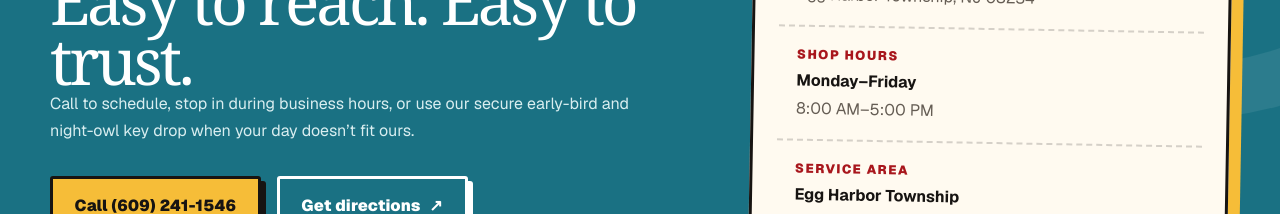
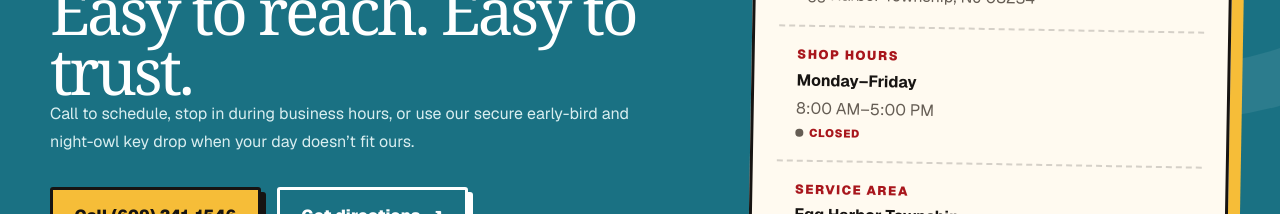
Before and after one commit to cconway1-stevens/ohat-website, a Next.js app: page / in a window 1280 px wide. Shown: the part 7060-7274 px from the top of the page. Built offline with nearby package versions, Linux system fonts and the light colour scheme; no server answers.

Commit message:
Add live shop hours status and holiday notices

```diff
--- a/app/contact/page.tsx
+++ b/app/contact/page.tsx
@@ -6,6 +6,7 @@ import { DirectionsTrigger } from "@/components/directions-dialog";
 import { CopyButton } from "@/components/copy-field";
 import { phoneDisplay, phoneHref, SiteHeader } from "@/components/site-header";
 import { contactEmail, receiptsEmail } from "@/lib/business";
+import { ShopHoursStatus } from "@/components/shop-hours-status";
 import { autoRepairSchema, shop } from "@/lib/shop";
 
 // The wording is page-specific SEO copy and stays here, but the details
@@ -152,6 +153,7 @@ export default function ContactPage() {
                       <dd>Closed</dd>
                     </div>
                   </dl>
+                  <ShopHoursStatus />
                   <p>
                     {shop.hours.closedNote} The{" "}
                     <Link href="/vehicle-drop-off">secure night drop</Link>
--- a/app/globals.css
+++ b/app/globals.css
@@ -271,6 +271,13 @@ img { max-width: 100%; }
 }
 .directions-dialog-hours a { color: var(--red); }
 .directions-dialog-hours a:hover { text-decoration: underline; }
+.shop-hours-status-wrap { display: inline-flex; flex-wrap: wrap; align-items: center; gap: .35rem .65rem; }
+.shop-hours-status { display: inline-flex; align-items: center; gap: .35rem; font-size: .7rem; font-weight: 950; letter-spacing: .06em; text-transform: uppercase; }
+.shop-hours-status > span { width: .48rem; height: .48rem; border-radius: 50%; background: currentColor; }
+.shop-hours-status.is-open { color: #187a42; }
+.shop-hours-status.is-opening-soon, .shop-hours-status.is-closing-soon { color: #a65d00; }
+.shop-hours-status.is-closed { color: var(--red); }
+.shop-hours-holiday { flex-basis: 100%; color: var(--red); font-size: .72rem; font-weight: 800; line-height: 1.35; }
 .directions-dialog-options {
   display: grid;
   grid-template-columns: 1fr 1fr;
--- a/app/links/page.tsx
+++ b/app/links/page.tsx
@@ -8,6 +8,7 @@ import {
 } from "@/components/site-header";
 import { carfaxUrl, facebookUrl, googleUrl, yelpUrl } from "@/lib/business";
 import { shop } from "@/lib/shop";
+import { ShopHoursStatus } from "@/components/shop-hours-status";
 
 // Deliberately not chasing "auto repair Egg Harbor Township" here — /contact
 // and the service pages own those queries, and a second page competing for
@@ -104,7 +105,7 @@ export default function LinksPage() {
           </div>
         </nav>
 
-        <p className="link-hub-hours">{shop.hours.compact}</p>
+        <p className="link-hub-hours">{shop.hours.compact} <ShopHoursStatus /></p>
         <p className="link-hub-share">
           <Link href="/links/qr">Share this page — QR code &amp; link →</Link>
         </p>
--- a/app/page.tsx
+++ b/app/page.tsx
@@ -13,6 +13,7 @@ import { brandSrc, heroMakes } from "@/lib/makes";
 
 import { carfaxUrl } from "@/lib/business";
 import { autoRepairSchema, shop } from "@/lib/shop";
+import { ShopHoursStatus } from "@/components/shop-hours-status";
 
 export default function Home() {
   const localBusinessSchema = {
@@ -442,6 +443,7 @@ export default function Home() {
                 <small>Shop hours</small>
                 <strong>Monday–Friday</strong>
                 <span>{shop.hours.display.split(", ")[1]}</span>
+                <ShopHoursStatus />
               </div>
               <div>
                 <small>Service area</small>
--- a/components/directions-dialog.tsx
+++ b/components/directions-dialog.tsx
@@ -8,6 +8,7 @@ import {
   useState,
 } from "react";
 import { shop } from "@/lib/shop";
+import { ShopHoursStatus } from "./shop-hours-status";
 
 export const addressDisplay = shop.address.street;
 export const addressFull = shop.address.full;
@@ -139,6 +140,7 @@ export function DirectionsTrigger({
             Open {shop.hours.compact} · Lost?{" "}
             <a href={shop.phone.href}>Call {shop.phone.display}</a>
           </p>
+          <ShopHoursStatus />
         </div>
       </dialog>
     </>
--- /dev/null
+++ b/components/shop-hours-status.tsx
@@ -0,0 +1,18 @@
+"use client";
+
+import { useEffect, useState } from "react";
+import { getShopHoursStatus } from "@/lib/shop-hours";
+
+export function ShopHoursStatus() {
+  const [status, setStatus] = useState(() => getShopHoursStatus());
+  useEffect(() => {
+    const timer = window.setInterval(() => setStatus(getShopHoursStatus()), 60_000);
+    return () => window.clearInterval(timer);
+  }, []);
+  return (
+    <span className="shop-hours-status-wrap">
+      <span className={`shop-hours-status is-${status.status}`}><span aria-hidden="true" />{status.label}</span>
+      {status.holiday ? <span className="shop-hours-holiday">Facility may be closed for {status.holiday} — call for details.</span> : null}
+    </span>
+  );
+}
--- a/components/site-footer.tsx
+++ b/components/site-footer.tsx
@@ -6,6 +6,7 @@ import { shop } from "@/lib/shop";
 import { BrandMark, phoneDisplay, phoneHref } from "./site-header";
 
 import { profileLinks } from "@/lib/business";
+import { ShopHoursStatus } from "./shop-hours-status";
 
 const socialLinks = profileLinks.map(({ name, href }) => [name, href]);
 
@@ -69,6 +70,7 @@ export function SiteFooter() {
             <strong>Call</strong>
             <a href={phoneHref}>{phoneDisplay}</a>
             <span>{shop.hours.display}</span>
+            <ShopHoursStatus />
           </div>
           <div>
             <strong>Connect</strong>
--- /dev/null
+++ b/lib/shop-hours.ts
@@ -0,0 +1,61 @@
+import { shop } from "./shop";
+
+type Status = "open" | "opening-soon" | "closing-soon" | "closed";
+
+const federalFixedHolidays = [
+  [1, 1, "New Year's Day"], [6, 19, "Juneteenth"], [7, 4, "Independence Day"],
+  [11, 11, "Veterans Day"], [12, 25, "Christmas Day"],
+] as const;
+
+function observedDate(year: number, month: number, day: number) {
+  const date = new Date(Date.UTC(year, month - 1, day));
+  if (date.getUTCDay() === 6) date.setUTCDate(day - 1);
+  if (date.getUTCDay() === 0) date.setUTCDate(day + 1);
+  return date;
+}
+
+function nthWeekday(year: number, month: number, weekday: number, nth: number) {
+  const date = new Date(Date.UTC(year, month - 1, 1));
+  date.setUTCDate(1 + ((weekday - date.getUTCDay() + 7) % 7) + (nth - 1) * 7);
+  return date;
+}
+
+function lastWeekday(year: number, month: number, weekday: number) {
+  const date = new Date(Date.UTC(year, month, 0));
+  date.setUTCDate(date.getUTCDate() - ((date.getUTCDay() - weekday + 7) % 7));
+  return date;
+}
+
+function dateKey(date: Date) { return date.toISOString().slice(0, 10); }
+
+function holidayFor(year: number, month: number, day: number) {
+  const candidates = federalFixedHolidays.map(([holidayMonth, holidayDay, name]) => ({ date: observedDate(year, holidayMonth, holidayDay), name }));
+  candidates.push(
+    { date: nthWeekday(year, 1, 1, 3), name: "Martin Luther King Jr. Day" },
+    { date: nthWeekday(year, 2, 1, 3), name: "Washington's Birthday" },
+    { date: lastWeekday(year, 5, 1), name: "Memorial Day" },
+    { date: nthWeekday(year, 9, 1, 1), name: "Labor Day" },
+    { date: nthWeekday(year, 10, 1, 2), name: "Columbus Day" },
+    { date: nthWeekday(year, 11, 4, 4), name: "Thanksgiving Day" },
+  );
+  const key = dateKey(new Date(Date.UTC(year, month - 1, day)));
+  return candidates.find((holiday) => dateKey(holiday.date) === key)?.name ?? null;
+}
+
+function easternParts(now: Date) {
+  const parts = new Intl.DateTimeFormat("en-US", { timeZone: "America/New_York", weekday: "long", year: "numeric", month: "numeric", day: "numeric", hour: "numeric", minute: "numeric", hour12: false }).formatToParts(now);
+  return Object.fromEntries(parts.map(({ type, value }) => [type, value]));
+}
+
+export function getShopHoursStatus(now = new Date()) {
+  const parts = easternParts(now);
+  const holiday = holidayFor(Number(parts.year), Number(parts.month), Number(parts.day));
+  const minutes = Number(parts.hour) * 60 + Number(parts.minute);
+  const isWeekday = shop.hours.days.includes(parts.weekday);
+  let status: Status = "closed";
+  if (isWeekday && !holiday && minutes >= 480 && minutes < 1020) {
+    status = minutes < 510 ? "opening-soon" : minutes >= 990 ? "closing-soon" : "open";
+  }
+  const labels: Record<Status, string> = { open: "Open", "opening-soon": "Opening soon", "closing-soon": "Closing soon", closed: "Closed" };
+  return { label: labels[status], status, holiday };
+}
```
